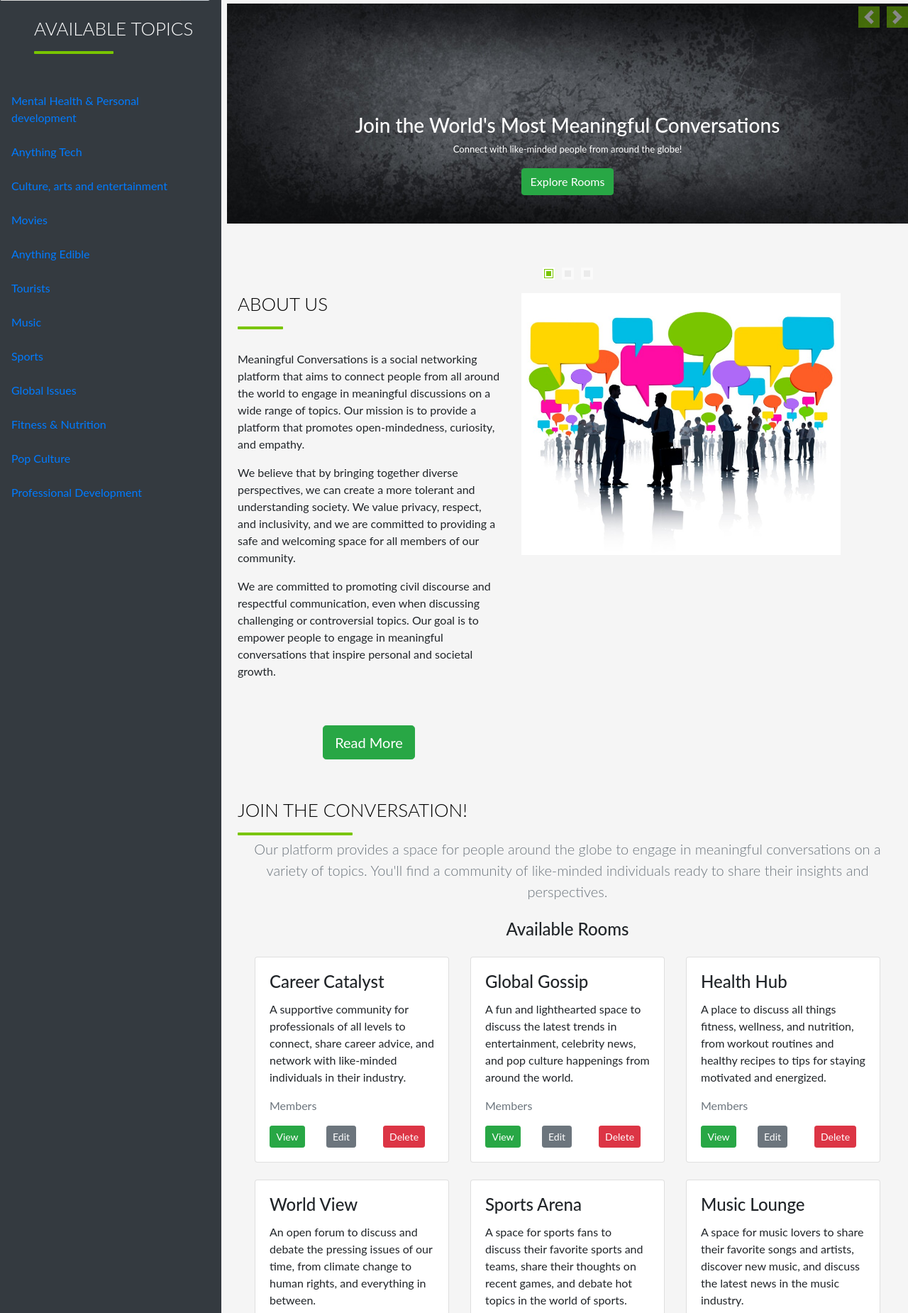
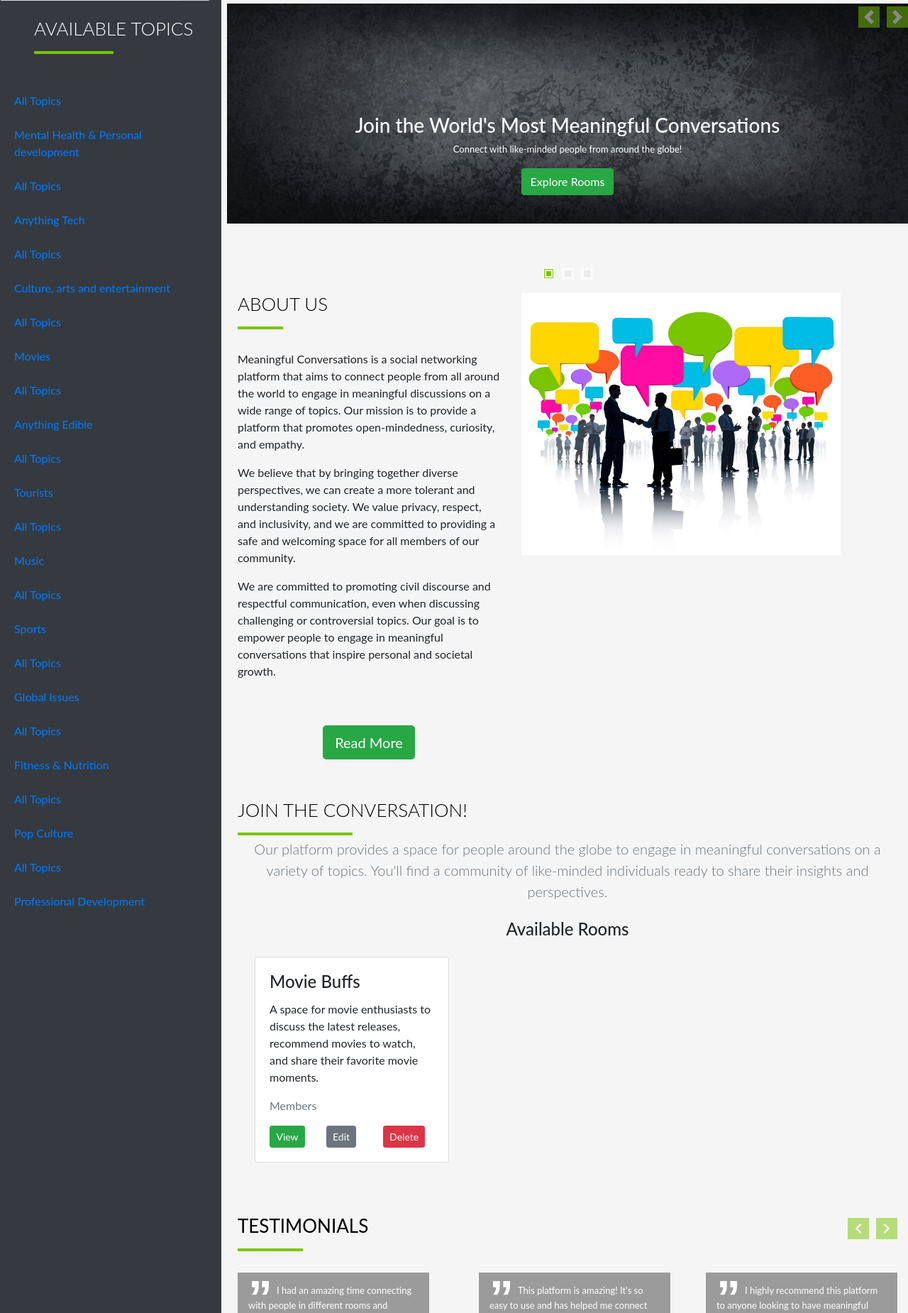
Before and after one commit to gladyswambura/meaningful-conversations, a Django app: a page that uses conversations/templates/index.html in a window 1280 px wide. Shown: the part 102-1952 px from the top of the page at 71% size. Run offline with Django 4.2, Linux system fonts and the light colour scheme; data comes from the database, SQL or seed files in the repository; some libraries are stand-ins or nearby versions; some web fonts are replaced.

Commit message:
Added the topics list to the homepage

```diff
--- a/conversations/templates/index.html
+++ b/conversations/templates/index.html
@@ -22,10 +22,14 @@
     <br />
     <h2 class="text-white ml-5">Available Topics</h2>
     <ul>
-    {% for topic in topics %}
-    <li class="mt-4 ml-3 mr-5 mb-4 pl-0" style="text-decoration: none;">
-    <a href="#" class-="text-white">{{ topic.name }}</a></li>
-    {% endfor %}
+      {% for topic in topics %}
+      <li class="mt-4 ml-3 mr-5 mb-4 pl-1" style="text-decoration: none;">
+        <a href="{% url 'index' %}" class-="text-white">All Topics</a>
+      </li>
+      <li class="mt-4 ml-3 mr-5 mb-4 pl-1" style="text-decoration: none;">
+        <a href="{% url 'index' %}?q={{topic.name}}" class-="text-white">{{ topic.name }}</a>
+      </li>
+      {% endfor %}
     <ul>
   </div>
   {% comment %} {% for conversation in conversations %}
--- a/conversations/views.py
+++ b/conversations/views.py
@@ -6,6 +6,8 @@ from .forms import *
 def index(request):
     rooms = Room.objects.all()
     topics = Topic.objects.all()
+    q = request.GET.get('q') if request.GET.get('q') != None else ''
+    rooms = Room.objects.filter(topic__name__icontains=q)
     context = {'rooms': rooms, 'topics': topics}
     return render(request, 'index.html', context)
 
```
